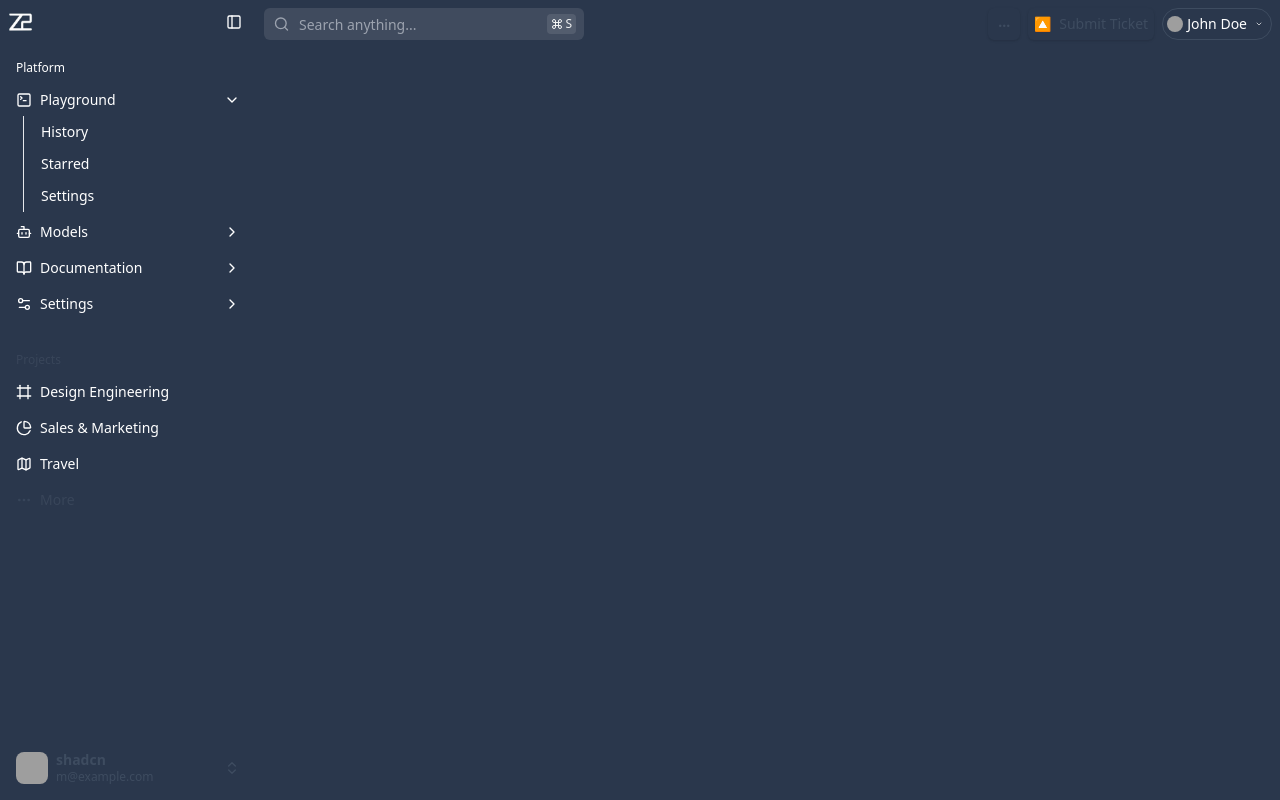
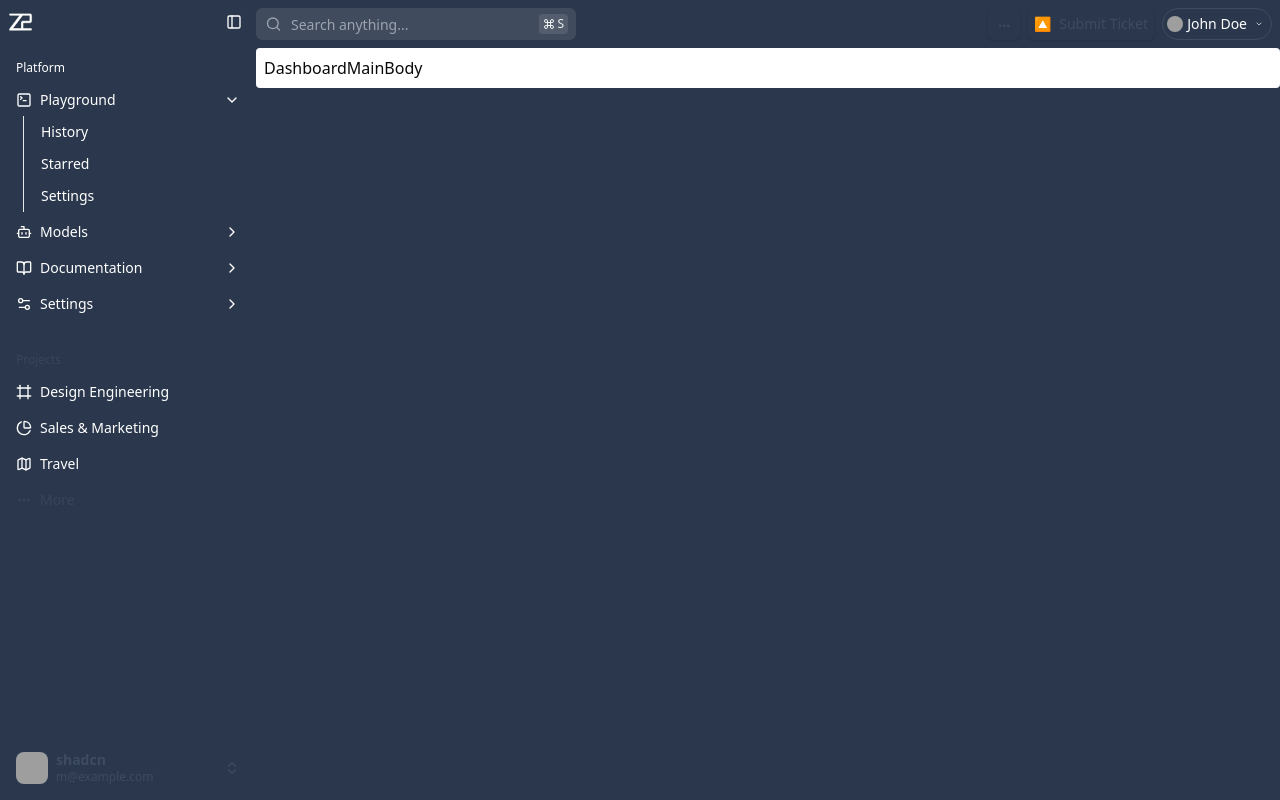
Before and after one commit to aadarsh10c/Z2Dashboard, a React (Vite) app: page /part-risk-manager in a window 1280 px wide. Built offline with nearby package versions, Linux system fonts and the light colour scheme; grey boxes are pictures that could not be loaded.

Commit message:
aligned the header and main body

```diff
--- a/src/App.jsx
+++ b/src/App.jsx
@@ -5,13 +5,14 @@ import { SidebarProvider } from "@/components/ui/sidebar";
 // import Dashboard from "./layout/Dashboard";
 import { MainSidebar } from "./layout/Sidebar/MainSidebar";
 import DashboardHeader from "./layout/DashboardHeader/DashboardHeader";
+import DashboardMainBody from "./layout/DashboardMainBody/DashboardMainBody";
 function App() {
   return (
     <SidebarProvider>
-      <MainSidebar />
-      <main className="bg-primary h-screen w-screen">
-        <DashboardHeader/>
-        {/* <DashboardMainBody/> */}
+      <MainSidebar className="mr-2" />
+      <main className="bg-primary h-screen w-screen flex flex-col">
+        <DashboardHeader />
+        <DashboardMainBody />
       </main>
     </SidebarProvider>
   );
--- a/src/layout/DashboardHeader/DashboardHeader.jsx
+++ b/src/layout/DashboardHeader/DashboardHeader.jsx
@@ -4,7 +4,7 @@ import { Command, Search, ChevronDown } from "lucide-react";
 
 export default function DashboardHeader() {
   return (
-    <header className="flex justify-between items-center pr-2 p-2 w-full">
+    <header className="flex justify-between items-center pr-2 py-2 w-full">
       <div className="flex items-center gap-4 w-full">
         <div className="flex items-center gap-2 flex-1">
           <div className="flex items-center gap-2 bg-white/10 px-2 rounded-md max-w-[20rem] w-full h-8">
--- /dev/null
+++ b/src/layout/DashboardMainBody/DashboardMainBody.jsx
@@ -0,0 +1,5 @@
+function DashboardMainBody() {
+  return <div className="bg-secondary p-2 rounded">DashboardMainBody</div>;
+}
+
+export default DashboardMainBody;
```
